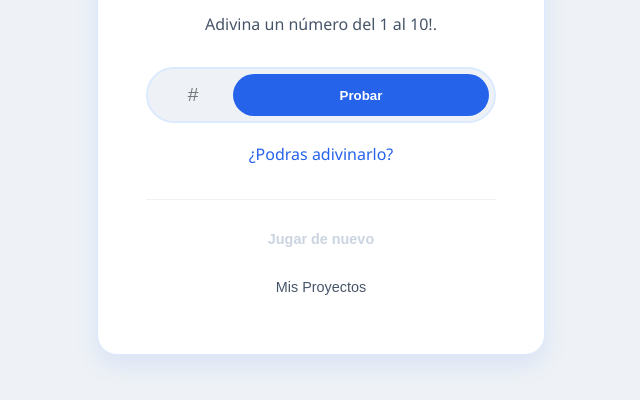
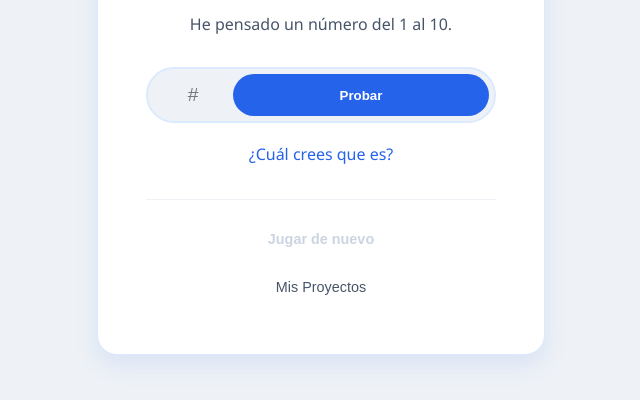
Before and after one commit to jossie0280/Numero-Magico, a plain HTML site: page index.html in a window 1280 px wide. Shown: the part 270-670 px from the top of the page, without its empty margins (319-959 px from the left). Drawn offline with Linux system fonts and the light colour scheme.

Commit message:
Update index.html

```diff
--- a/index.html
+++ b/index.html
@@ -11,7 +11,7 @@
     <div class="tarjeta-juego">
         <div class="encabezado">
             <h1>Número Secreto</h1>
-            <p>Adivina un número del 1 al 10!.</p>
+            <p>He pensado un número del 1 al 10.</p>
         </div>
 
         <div class="area-juego">
@@ -20,7 +20,7 @@
                 <button id="botonIntentar">Probar</button>
             </div>
 
-            <p id="mensaje">¿Podras adivinarlo?</p>
+            <p id="mensaje">¿Cuál crees que es?</p>
         </div>
 
         <div class="pie-pagina">
```
